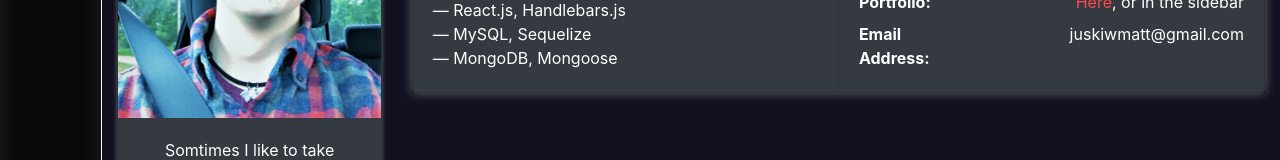
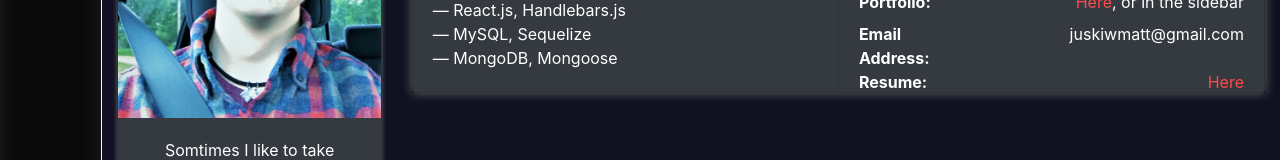
Before and after one commit to juzkivscarlet/mattjuskiw.github.io, a React (Create React App) app in the folder client/: page /bio in a window 1280 px wide. Shown: the part 447-607 px from the top of the page. Built offline with nearby package versions, Linux system fonts and the light colour scheme.

Commit message:
Added resume

```diff
--- a/client/src/components/pages/Bio/Content.js
+++ b/client/src/components/pages/Bio/Content.js
@@ -33,6 +33,7 @@ function Content() {
 	info.push(new Data('GitHub', 'newTab', 'mattjuskiw', 'https://www.github.com/mattjuskiw/'));
 	info.push(new Data('Portfolio', 'hyperlink', ['Here', ', or in the sidebar'], '/portfolio'));
 	info.push(new Data('Email Address', 'text', 'juskiwmatt@gmail.com'));
+	info.push(new Data('Resume', 'hyperlink', ['Here', ''], '/assets/Resume.pdf'));
 
 	return (
 		<Row id='bio-content'>
```
Also changed, not shown: 1 other file (tests, documents, lock files or other folders).
